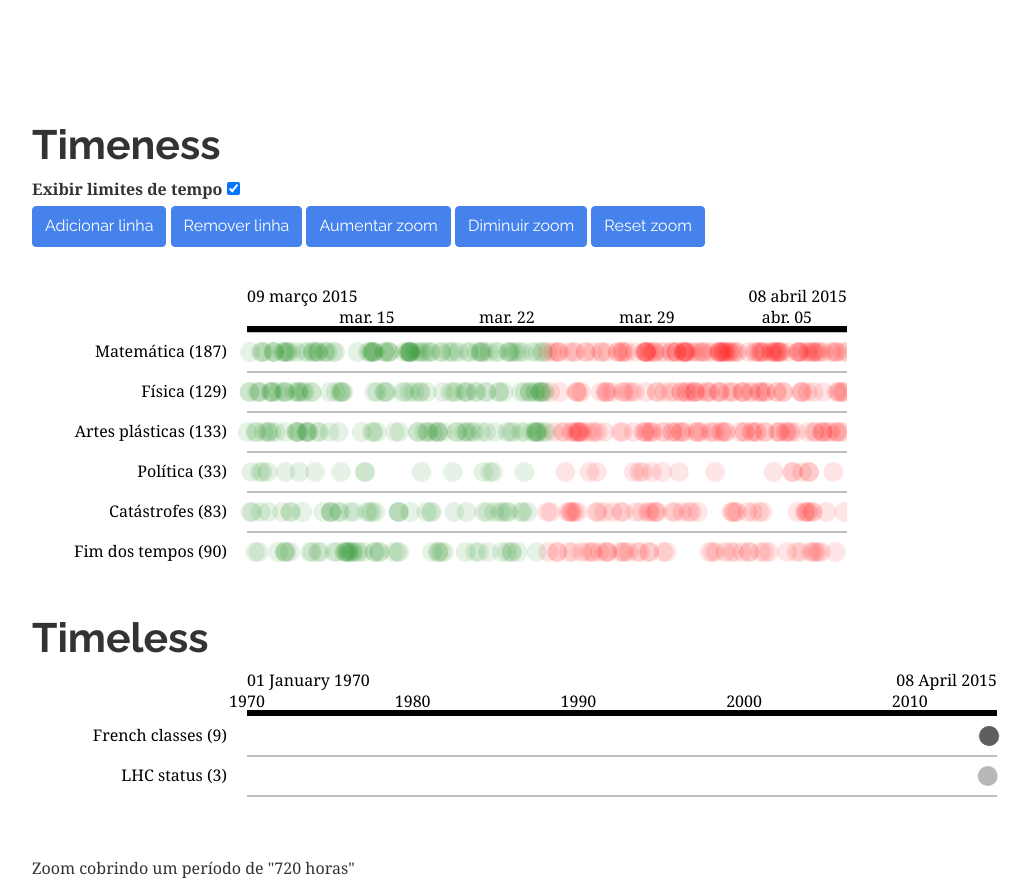
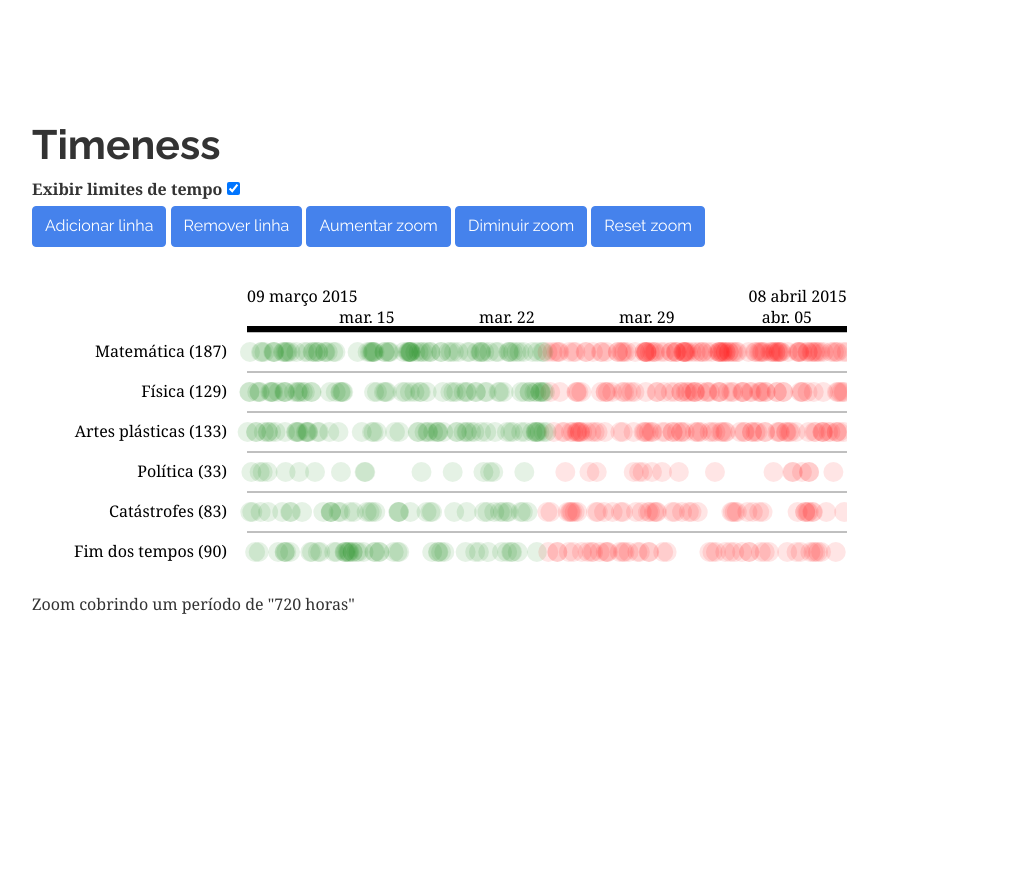
Before and after one commit to spock74/timeness, a plain HTML site: page index.html in a window 1280 px wide. Shown: the whole page, without its empty margins (23-1054 px from the left). After the commit the page ends 800 px from the top, so only its background shows below. Drawn offline with Linux system fonts and the light colour scheme.

Commit message:
minor changes

```diff
--- a/index.html
+++ b/index.html
@@ -34,30 +34,12 @@
                 <button type="button" class="btn btn-primary" onclick="graph(element)">Reset zoom</button>
             </div>
         </div>
-            <!--  -->
-            <!--  -->
-            <!--  -->
+
         <div class="container">
             <div class="row">
                 <div class="col-lg-12" id="chart_placeholder"> </div>
             </div> <!--row-->
-            </div><!-- /.container -->
-            <!--  -->
-            <!--  -->
-            <div class="container">
-                <div class="row">
-                   <h1>Timeless</h1>
         </div>
-            </div>
-            <!--  -->
-            <div class="container">
-                <div class="row">
-                    <div class="col-lg-12" id="chart_placeholder2"> </div>
-                </div> <!--row-->
-            </div><!-- /.container -->
-            <!--  -->
-            <!--  -->
-            <!--  -->
 
         <div class="container">
             <div class="row">
```
Lines whose indentation alone changed are shown as unchanged.
